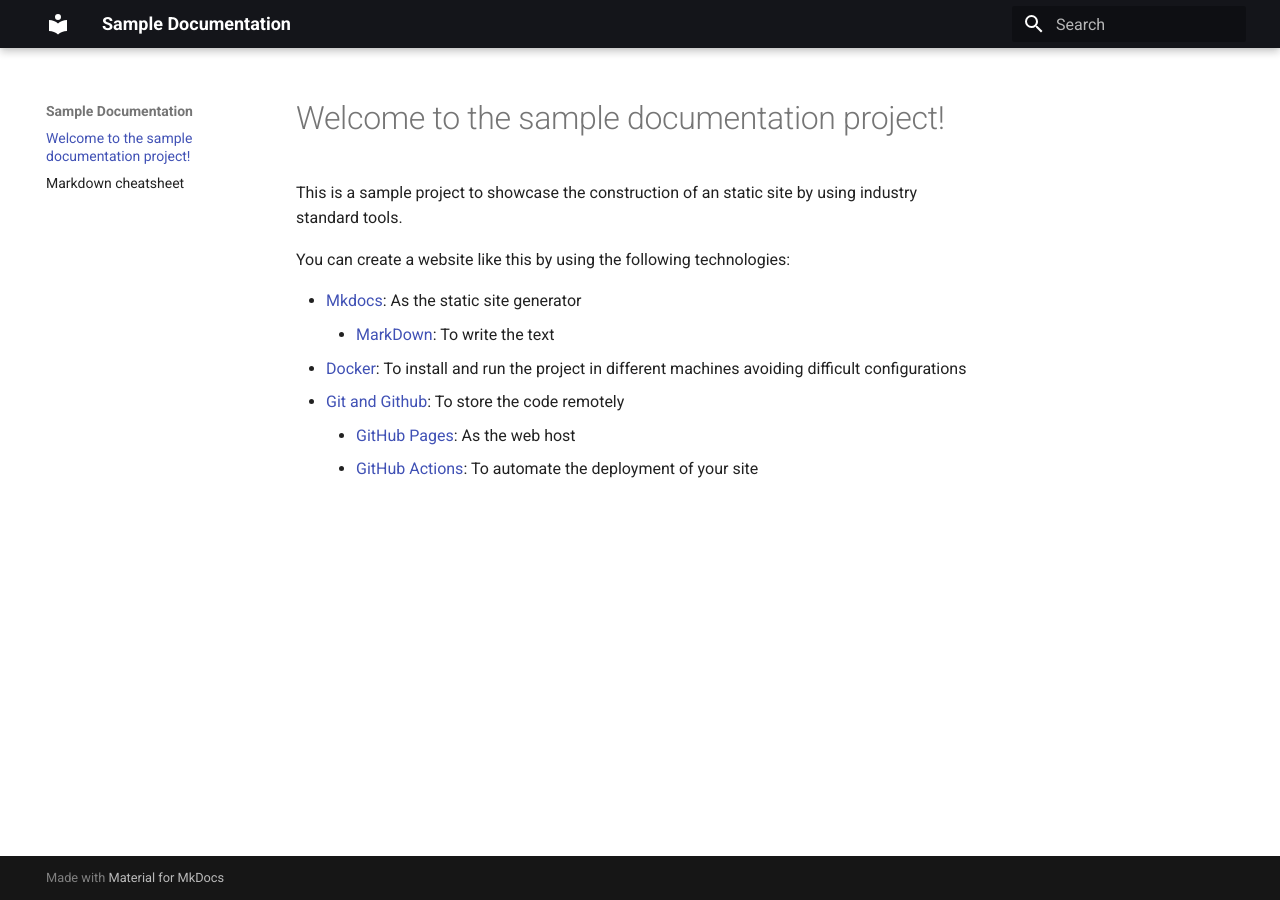
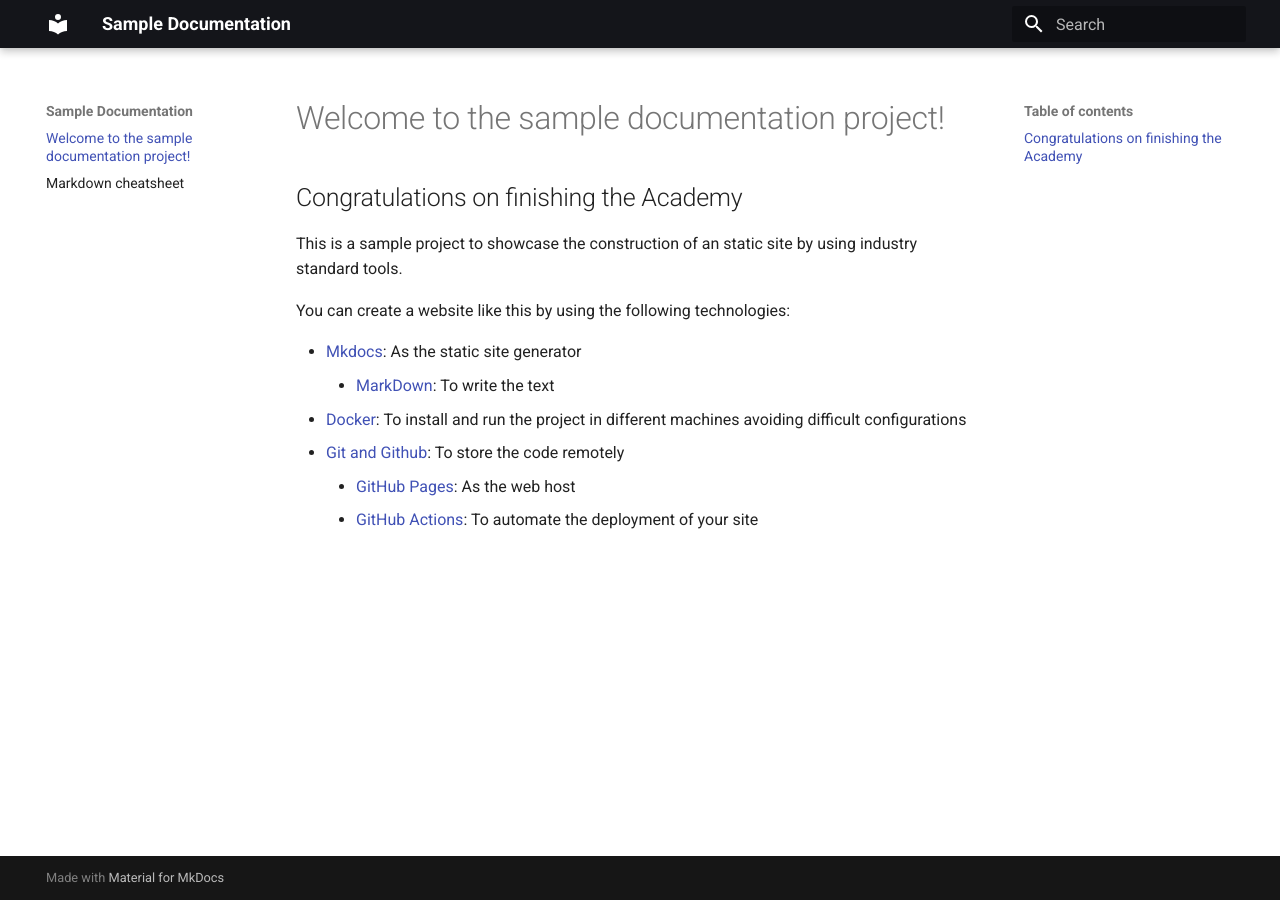
Before and after one commit to Rantelo/session14, an MkDocs documentation site: the page built from documds/index.md, in a window 1280 px wide. Built offline with MkDocs 1.6.1 and Material for MkDocs 9.7.7, drawn with Linux system fonts in a browser that asks for light colours.

Commit message:
Add congratulations message

```diff
--- a/documds/index.md
+++ b/documds/index.md
@@ -1,4 +1,6 @@
 # Welcome to the sample documentation project!
+
+## Congratulations on finishing the Academy
 
 This is a sample project to showcase the construction of an static site by using industry standard tools.
 
```
